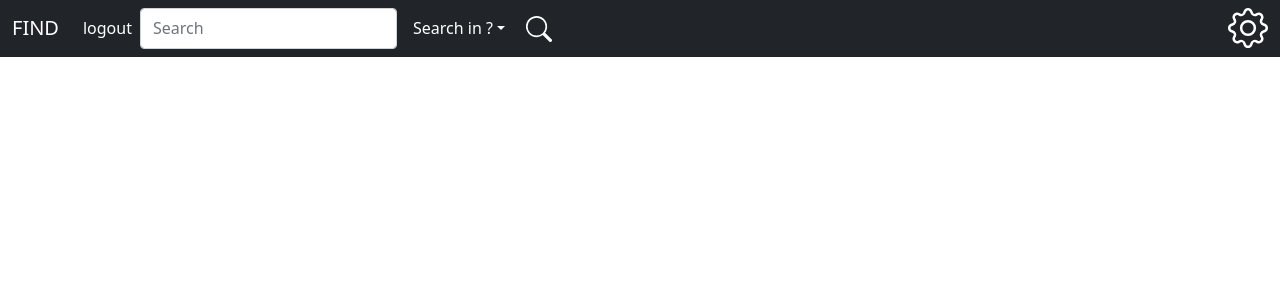
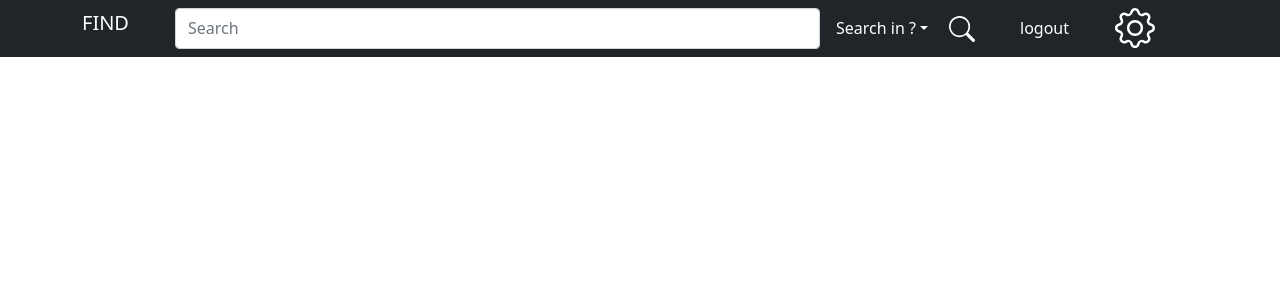
Before and after one commit to krapkaVKomi/OH_task1, a Django app: page / in a window 1280 px wide. Shown: the top 300 px of the page. Run offline with Django 4.2, Linux system fonts and the light colour scheme; the visitor is signed in with stand-in values (Sample User, id 1); data that the repository does not hold is empty.

Commit message:
search width: 100%;

```diff
--- a/find/find_info/static/css/base.css
+++ b/find/find_info/static/css/base.css
@@ -4,6 +4,7 @@
 
 #header {
 color: #ffffff;
+
 }
 
 a:link, a:visited {
--- a/find/find_info/templates/main/index.html
+++ b/find/find_info/templates/main/index.html
@@ -15,21 +15,15 @@
 
 
 <nav class="navbar navbar-expand-md navbar-dark fixed-top bg-dark">
-    <div class="container-fluid">
+    <div class="container">
+        <div class="row" style="width: 100%;">
+            <div class="col-1">
                 <a class="navbar-brand" href="\">FIND</a>
-      <div class="collapse navbar-collapse" id="navbarCollapse">
-        <ul class="nav col-12 col-lg-auto me-lg-auto mb-2 justify-content-center mb-md-0">
-              {% if request.user.is_authenticated %}
-         <li> <a class="nav-link px-2 text-white" href="{% url 'logout' %}">logout</a></li>
-                {% else %}
-         <li> <a class="nav-link px-2 text-white" href="/register">Реєстрація</a></li>
-          <li><a class="nav-link px-2 text-white" href="/login">Авторизація</a></li>
-          {% endif %}
-        </ul>
-          <div class="collapse navbar-collapse">
+            </div>
+        <div class="col-9">
             <form method="GET" class="d-flex">
-            <ul class="navbar-nav me-auto mb-2 mb-sm-0">
-            <input class="form-control me-2" onkeypress="if(this.value.length <= 100){ this.style.width = ((25 + this.value.length + 1) * 8) + 'px';}" type="text" name="q" value="{{ request.GET.q }}" placeholder="Search" aria-label="Search">
+                <input class="form-control me-2" style="width=100%" type="text" name="q" value="{{ request.GET.q }}" placeholder="Search" aria-label="Search">
+                <ul class="navbar-nav me-auto">
                 <li class="nav-item dropdown">
                 <a class="nav-link dropdown-toggle" href="#" data-bs-toggle="dropdown" aria-expanded="false" style="color: white;">Search in ?</a>
                     <ul class="dropdown-menu">
@@ -54,24 +48,34 @@
                 </ul>
             <button class="btn btn-dark" type="submit">
                 <svg xmlns="http://www.w3.org/2000/svg" width="26" height="26" fill="currentColor" class="bi bi-search" viewBox="0 0 16 16">
-  <path d="M11.742 10.344a6.5 6.5 0 1 0-1.397 1.398h-.001c.03.04.062.078.098.115l3.85 3.85a1 1 0 0 0 1.415-1.414l-3.85-3.85a1.007 1.007 0 0 0-.115-.1zM12 6.5a5.5 5.5 0 1 1-11 0 5.5 5.5 0 0 1 11 0z"/>
-</svg>
+                <path d="M11.742 10.344a6.5 6.5 0 1 0-1.397 1.398h-.001c.03.04.062.078.098.115l3.85 3.85a1 1 0 0 0 1.415-1.414l-3.85-3.85a1.007 1.007 0 0 0-.115-.1zM12 6.5a5.5 5.5 0 1 1-11 0 5.5 5.5 0 0 1 11 0z"/></svg>
             </button>
             </form>
         </div>
+        <div class="col-1">
+                {% if request.user.is_authenticated %}
+                <a class="nav-link px-2 text-white" href="{% url 'logout' %}">logout</a>
+                {% else %}
+                <a class="nav-link px-2 text-white" href="/register">Реєстрація</a>
+                <a class="nav-link px-2 text-white" href="/login">Авторизація</a>
+                {% endif %}
         </div>
-
-
+        <div class="col-1">
               <a href="\admin" style="margin: 0px 0px 0px 10px; color: white;" >
               <svg xmlns="http://www.w3.org/2000/svg" width="40" height="40" fill="currentColor" class="bi bi-gear" viewBox="0 0 16 16">
               <path d="M8 4.754a3.246 3.246 0 1 0 0 6.492 3.246 3.246 0 0 0 0-6.492zM5.754 8a2.246 2.246 0 1 1 4.492 0 2.246 2.246 0 0 1-4.492 0z"/>
               <path d="M9.796 1.343c-.527-1.79-3.065-1.79-3.592 0l-.094.319a.873.873 0 0 1-1.255.52l-.292-.16c-1.64-.892-3.433.902-2.54 2.541l.159.292a.873.873 0 0 1-.52 1.255l-.319.094c-1.79.527-1.79 3.065 0 3.592l.319.094a.873.873 0 0 1 .52 1.255l-.16.292c-.892 1.64.901 3.434 2.541 2.54l.292-.159a.873.873 0 0 1 1.255.52l.094.319c.527 1.79 3.065 1.79 3.592 0l.094-.319a.873.873 0 0 1 1.255-.52l.292.16c1.64.893 3.434-.902 2.54-2.541l-.159-.292a.873.873 0 0 1 .52-1.255l.319-.094c1.79-.527 1.79-3.065 0-3.592l-.319-.094a.873.873 0 0 1-.52-1.255l.16-.292c.893-1.64-.902-3.433-2.541-2.54l-.292.159a.873.873 0 0 1-1.255-.52l-.094-.319zm-2.633.283c.246-.835 1.428-.835 1.674 0l.094.319a1.873 1.873 0 0 0 2.693 1.115l.291-.16c.764-.415 1.6.42 1.184 1.185l-.159.292a1.873 1.873 0 0 0 1.116 2.692l.318.094c.835.246.835 1.428 0 1.674l-.319.094a1.873 1.873 0 0 0-1.115 2.693l.16.291c.415.764-.42 1.6-1.185 1.184l-.291-.159a1.873 1.873 0 0 0-2.693 1.116l-.094.318c-.246.835-1.428.835-1.674 0l-.094-.319a1.873 1.873 0 0 0-2.692-1.115l-.292.16c-.764.415-1.6-.42-1.184-1.185l.159-.291A1.873 1.873 0 0 0 1.945 8.93l-.319-.094c-.835-.246-.835-1.428 0-1.674l.319-.094A1.873 1.873 0 0 0 3.06 4.377l-.16-.292c-.415-.764.42-1.6 1.185-1.184l.292.159a1.873 1.873 0 0 0 2.692-1.115l.094-.319z"/></svg></a>
+        </div>
 
+        </div>
+    </div>
 </nav>
+
+
+
 
 <div class="container text">
     <br><br><br>
-
   <!-- Modal -->
   <div class="modal fade" id="exampleModal" tabindex="-1" aria-labelledby="exampleModalLabel" aria-hidden="true">
     <div class="modal-dialog">
@@ -104,6 +108,10 @@
       </div>
     </div>
   </div>
+
+
+
+
 {% if table == True %}
             <table class="table">
       <thead>
```
Lines whose indentation alone changed are shown as unchanged.
